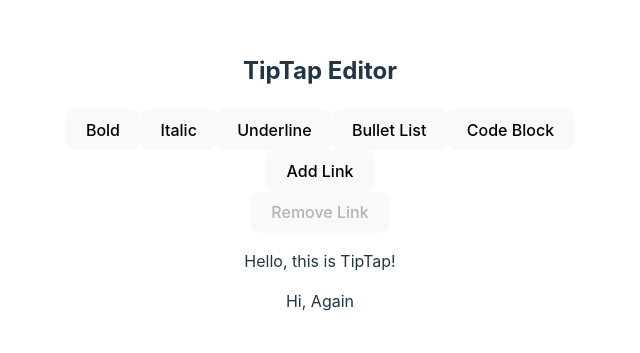
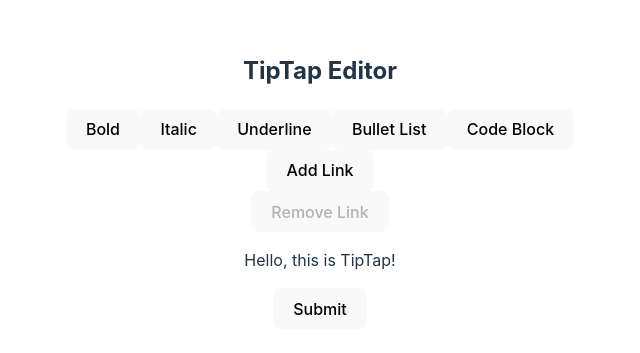
Before and after one commit to Coding-with-Callie/website-builder, a React (Vite) app in the folder rich-text-editor/: page / in a window 1280 px wide. Shown: the part 219-572 px from the top of the page, without its empty margins (320-960 px from the left). Built offline with nearby package versions, Linux system fonts and the light colour scheme.

Commit message:
created a simple form to test the TipTap editor with the form

```diff
--- a/rich-text-editor/src/tiptap/TipTapEditor.tsx
+++ b/rich-text-editor/src/tiptap/TipTapEditor.tsx
@@ -1,11 +1,11 @@
 import { useEditor, EditorContent } from "@tiptap/react";
 import StarterKit from "@tiptap/starter-kit";
-import { useEffect } from "react";
+import { useEffect, useState } from "react";
 import TipTapToolbar from "./TipTapToolbar";
 import Underline from "@tiptap/extension-underline";
 import Link from "@tiptap/extension-link";
 
-
+//tiptap extensions like nodes and marks. The starter kit contains the majority of the node and mark extensions, but you will need to manually add some like Underline and Link.
 const extensions = [
     StarterKit,
     Underline,
@@ -16,13 +16,16 @@
     })
 ];
 
-const content = '<p>Hello, this is TipTap!</p> <p>Hi, Again</p>'
+//this is the content that will be styled using the editor
+// const content =  <p>Hi, Again</p>'
 
 const TipTapEditor = () => {
     const editor = useEditor({
         extensions,
-        content,
-    })
+        content: '<p>Hello, this is TipTap!</p>'
+    });
+
+    const [content, setContent] = useState("");
 
     // if editor changes, the effect will run
     // cleanup function will run when component is unmounted or reset. destroy() helps prevent memory leaks or lingering event listeners
@@ -32,15 +35,40 @@
         }
     }, [editor]);
 
+    //handle formm submission
+    const handleFormSubmit = (e: React.FormEvent) => {
+        e.preventDefault();
+
+        if (editor) {
+            setContent(editor.getHTML()); //save the content
+            console.log("SUBMITTED CONTENT:", editor.getHTML());
+        }
+
+    }
+
+    // Prevent rendering before initialization
     if (!editor) {
-        return <p>Loading editor...</p>; // Prevent rendering before initialization
+        return <p>Loading editor...</p>;
     }
   return (
     <>
-        <div>
+        <form onSubmit={handleFormSubmit}>
             <h2>TipTap Editor</h2>
             <TipTapToolbar editor={editor}/>
             <EditorContent editor={editor}/>
+            <button type='submit'>Submit</button>
+
+            {/* Displaying stored content for verification */}
+            {/* {content && (
+                <div>
+                    <h3>Preview: </h3>
+                    <div dangerouslySetInnerHTML={{__html: content}}></div>
+                </div>
+            )} */}
+
+        </form>
+        <div>
+
         </div>
 
     </>
```
